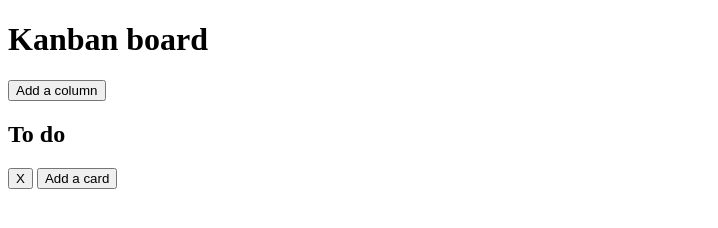
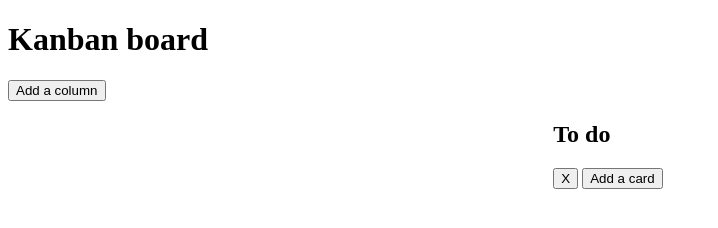
Before and after one commit to joastr/kanban, a website: page index.html in a window 1280 px wide. Shown: the whole page, without its empty margins (0-718 px from the left). Drawn offline with nearby package versions, Linux system fonts and the light colour scheme.

Commit message:
add simple style & sortablejs

```diff
--- a/package.json
+++ b/package.json
@@ -5,7 +5,7 @@
   "main": "index.js",
   "scripts": {
     "test": "npm run test:html",
-	  "test:html": "globstar nu-html-checker *.html",
+    "test:html": "globstar nu-html-checker *.html",
     "init-project": "mkdirp vendor images && curl https://raw.githubusercontent.com/github/gitignore/master/Node.gitignore -o .gitignore"
   },
   "keywords": [],
@@ -16,5 +16,7 @@
     "browser-sync": "^2.26.3",
     "nu-html-checker": "^0.1.0"
   },
-  "dependencies": {}
+  "dependencies": {
+    "sortablejs": "^1.7.0"
+  }
 }
--- a/style/style.scss
+++ b/style/style.scss
@@ -0,0 +1,11 @@
+
+.column-container {
+    display: flex;
+    flex-wrap: wrap;
+    justify-content: space-around;
+    max-width: 1200px;
+}
+
+.card-description {
+    display: inline-block;
+}
```
Also changed, not shown: style/style.css, 1 other file.
